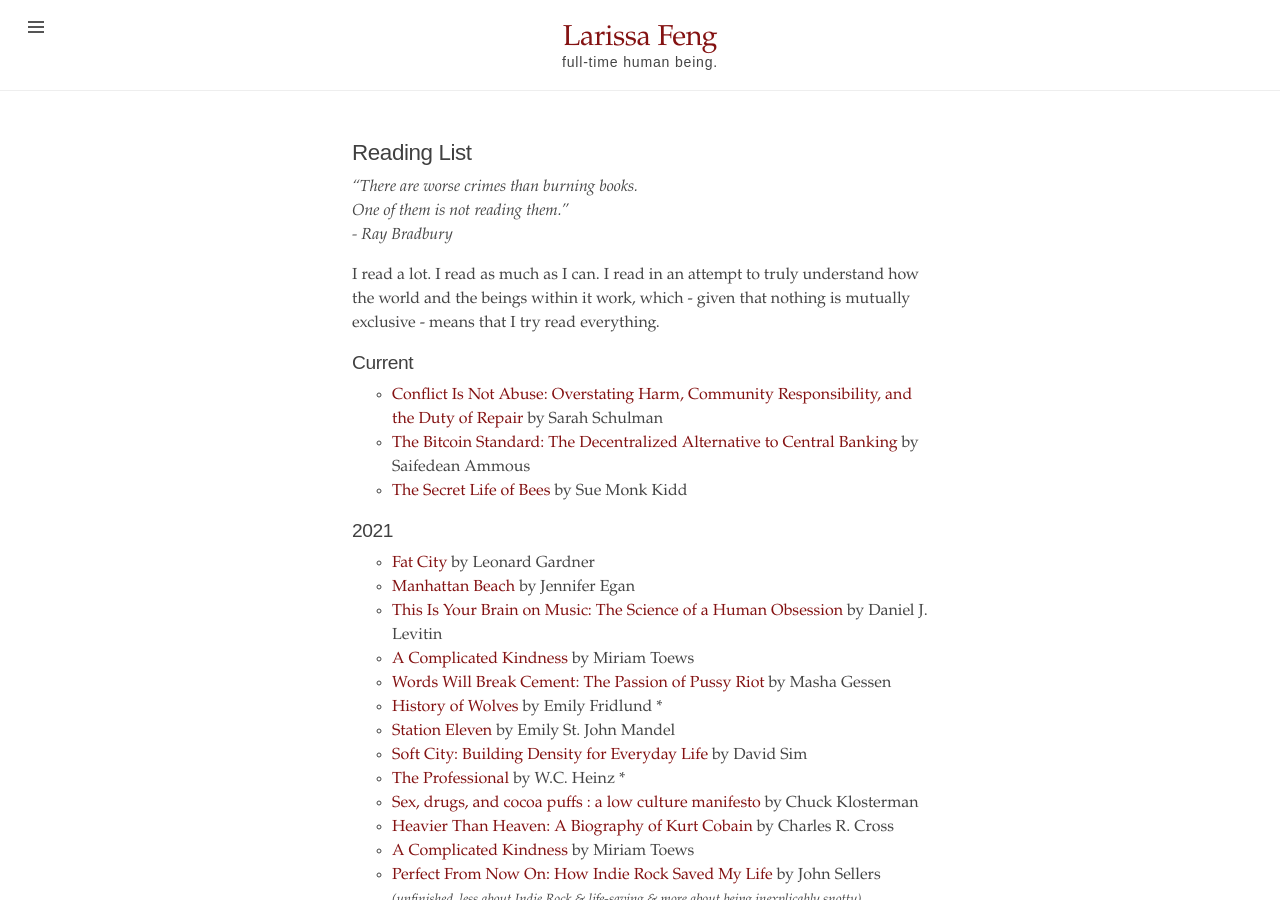
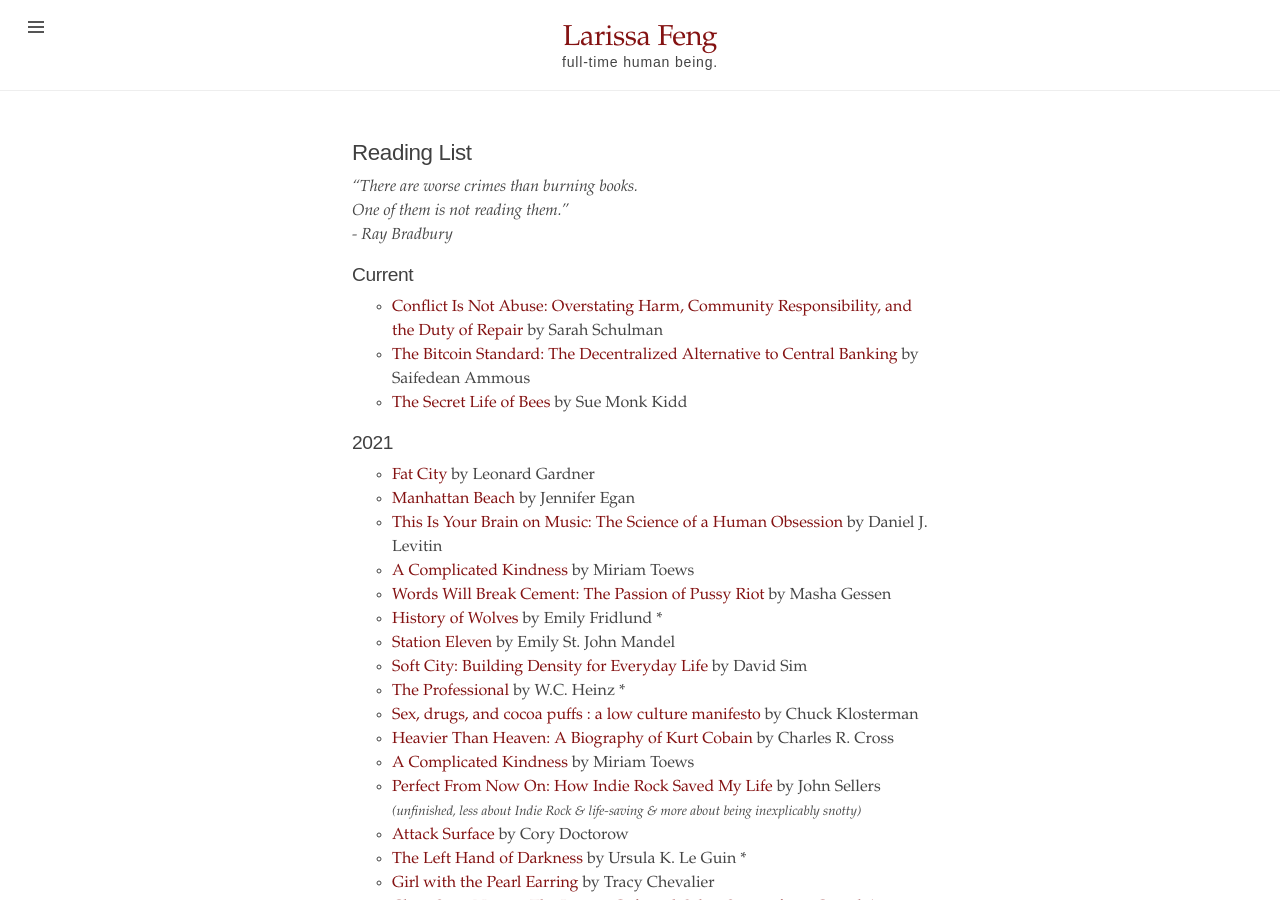
Before and after one commit to mondayrain/mondayrain.github.io, a Jekyll site: the page built from reading_list.md, in a window 1280 px wide and 900 px high. Built offline with Jekyll 4.4.1, drawn with Linux system fonts in a browser that asks for light colours.

Commit message:
Update reading_list.md

```diff
--- a/reading_list.md
+++ b/reading_list.md
@@ -6,8 +6,6 @@ title: Reading List
 <i>"There are worse crimes than burning books.
 <br/>One of them is not reading them."
 <br/>- Ray Bradbury</i>
-
-I read a lot. I read as much as I can. I read in an attempt to truly understand how the world and the beings within it work, which - given that nothing is mutually exclusive - means that I try read everything.
 
 ## Current
 - [Conflict Is Not Abuse: Overstating Harm, Community Responsibility, and the Duty of Repair](https://arsenalpulp.com/Books/C/Conflict-Is-Not-Abuse) by Sarah Schulman
```
